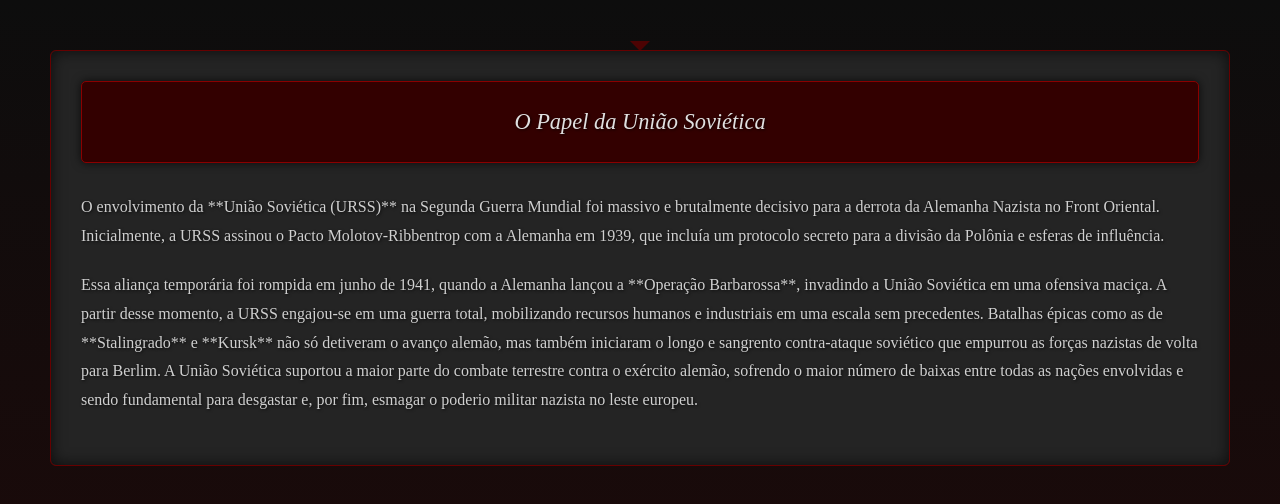
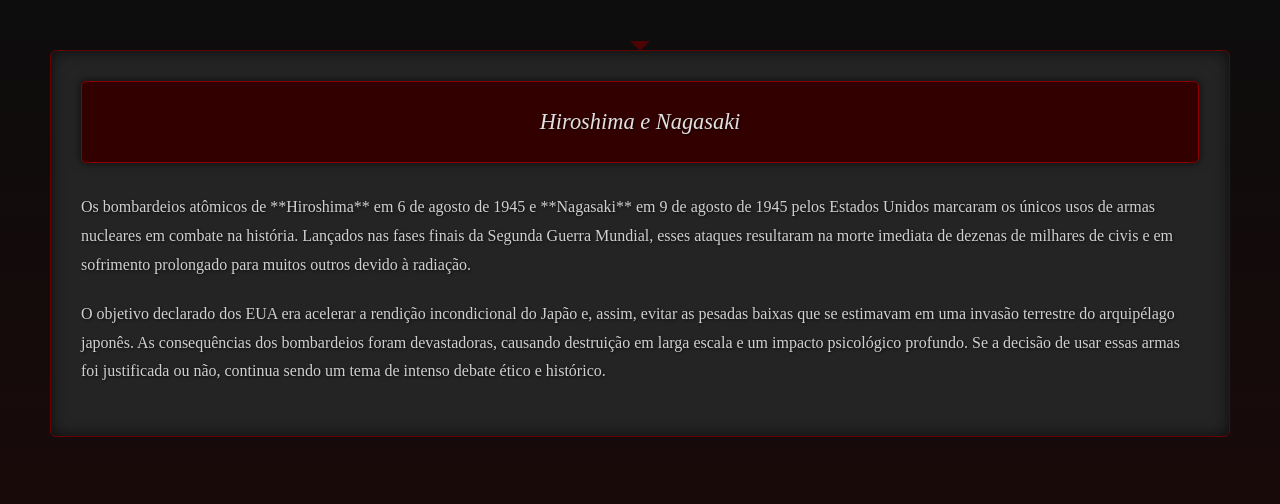
Before and after one commit to lucas-ryuichi/Seguda-guerra-mundial-, a plain HTML site: page index.html in a window 1280 px wide. Drawn offline with Linux system fonts and the light colour scheme.

Commit message:
Adicionado sobre  v1.6.0

```diff
--- a/index.html
+++ b/index.html
@@ -7,13 +7,11 @@
   <link rel="stylesheet" type="text/css" href="styles.css"/>
 </head>
 <body>
-      <div class="section">
-      <p class="intro">
-        O Papel da União Soviética
-      </p>
-      <p>O envolvimento da **União Soviética (URSS)** na Segunda Guerra Mundial foi massivo e brutalmente decisivo para a derrota da Alemanha Nazista no Front Oriental. Inicialmente, a URSS assinou o Pacto Molotov-Ribbentrop com a Alemanha em 1939, que incluía um protocolo secreto para a divisão da Polônia e esferas de influência.</p>
-      <p>Essa aliança temporária foi rompida em junho de 1941, quando a Alemanha lançou a **Operação Barbarossa**, invadindo a União Soviética em uma ofensiva maciça. A partir desse momento, a URSS engajou-se em uma guerra total, mobilizando recursos humanos e industriais em uma escala sem precedentes. Batalhas épicas como as de **Stalingrado** e **Kursk** não só detiveram o avanço alemão, mas também iniciaram o longo e sangrento contra-ataque soviético que empurrou as forças nazistas de volta para Berlim. A União Soviética suportou a maior parte do combate terrestre contra o exército alemão, sofrendo o maior número de baixas entre todas as nações envolvidas e sendo fundamental para desgastar e, por fim, esmagar o poderio militar nazista no leste europeu.</p>
-    </div>
-  </div>
-</body>
-</html>
+
+<div class="section">
+  <p class="intro">
+    Hiroshima e Nagasaki
+  </p>
+  <p>Os bombardeios atômicos de **Hiroshima** em 6 de agosto de 1945 e **Nagasaki** em 9 de agosto de 1945 pelos Estados Unidos marcaram os únicos usos de armas nucleares em combate na história. Lançados nas fases finais da Segunda Guerra Mundial, esses ataques resultaram na morte imediata de dezenas de milhares de civis e em sofrimento prolongado para muitos outros devido à radiação.</p>
+  <p>O objetivo declarado dos EUA era acelerar a rendição incondicional do Japão e, assim, evitar as pesadas baixas que se estimavam em uma invasão terrestre do arquipélago japonês. As consequências dos bombardeios foram devastadoras, causando destruição em larga escala e um impacto psicológico profundo. Se a decisão de usar essas armas foi justificada ou não, continua sendo um tema de intenso debate ético e histórico.</p>
+</div>
```
